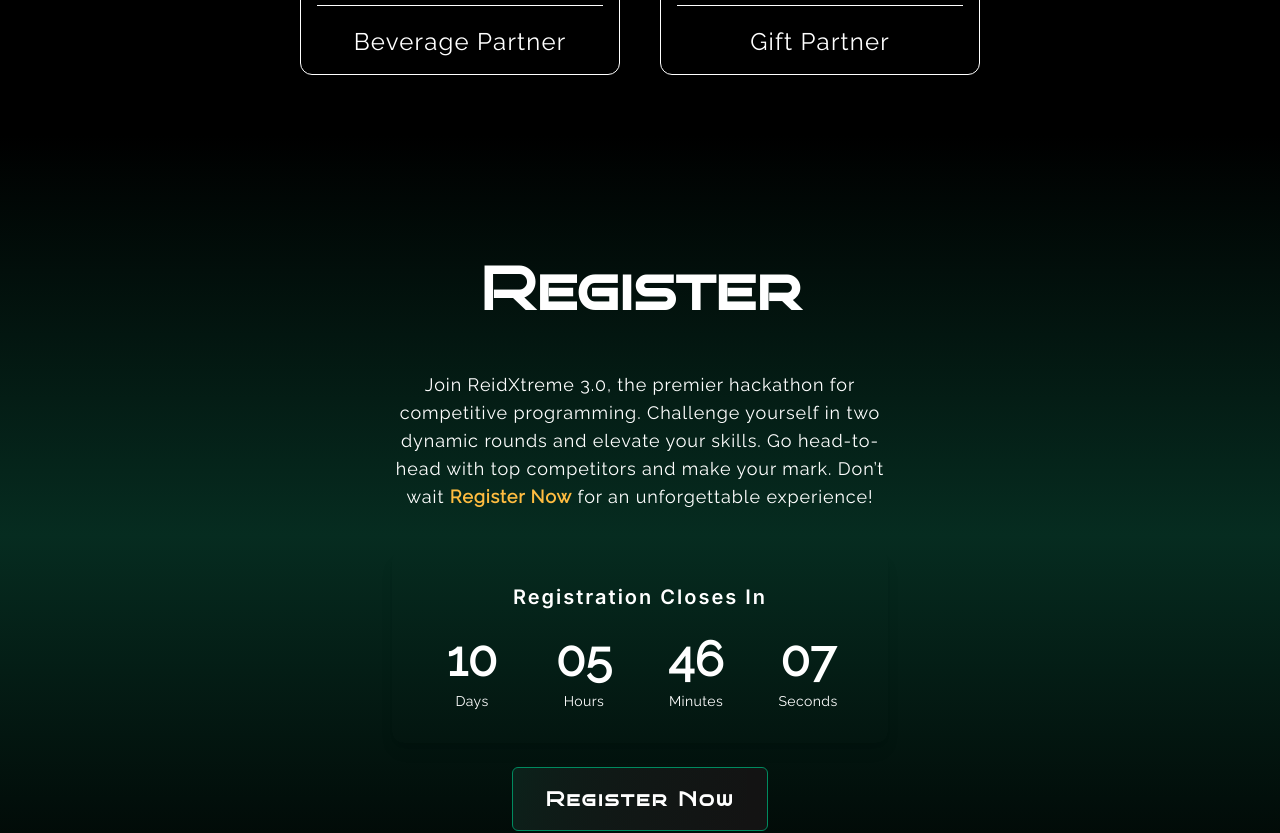
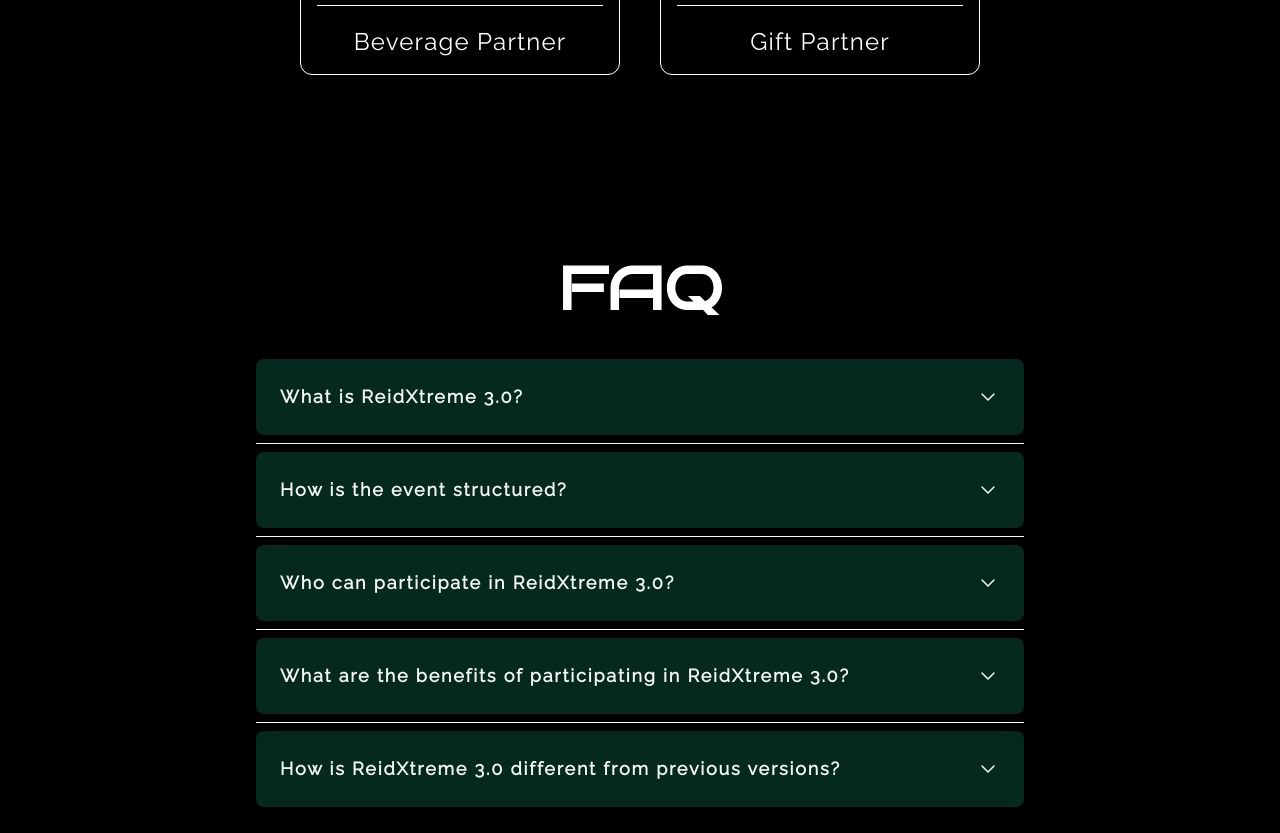
Before and after one commit to Kavirubc/ReidXtreme3, a Next.js app: page / in a window 1280 px wide. Shown: the part 5320-6153 px from the top of the page. Built offline with nearby package versions, Linux system fonts and the light colour scheme; a web font is replaced by a local one.

Commit message:
Remove commented out Register component from Home page

```diff
--- a/src/app/page.tsx
+++ b/src/app/page.tsx
@@ -28,7 +28,7 @@
             <Timeline />
             <Prizes />
             <SponserCards />
-            <Register />
+            {/* <Register /> */}
             <FAQ />
             <Contact />
             <Footer />
```
